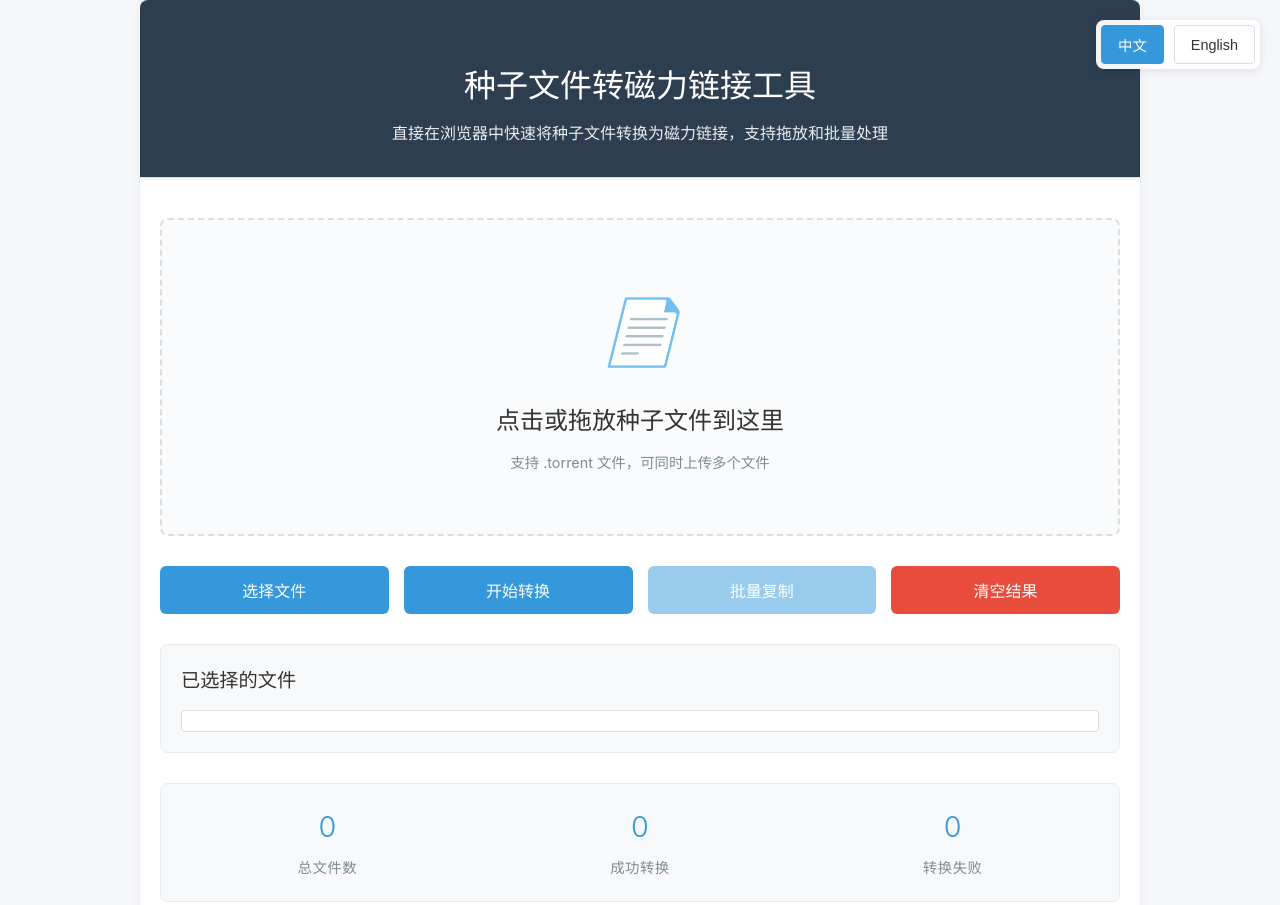
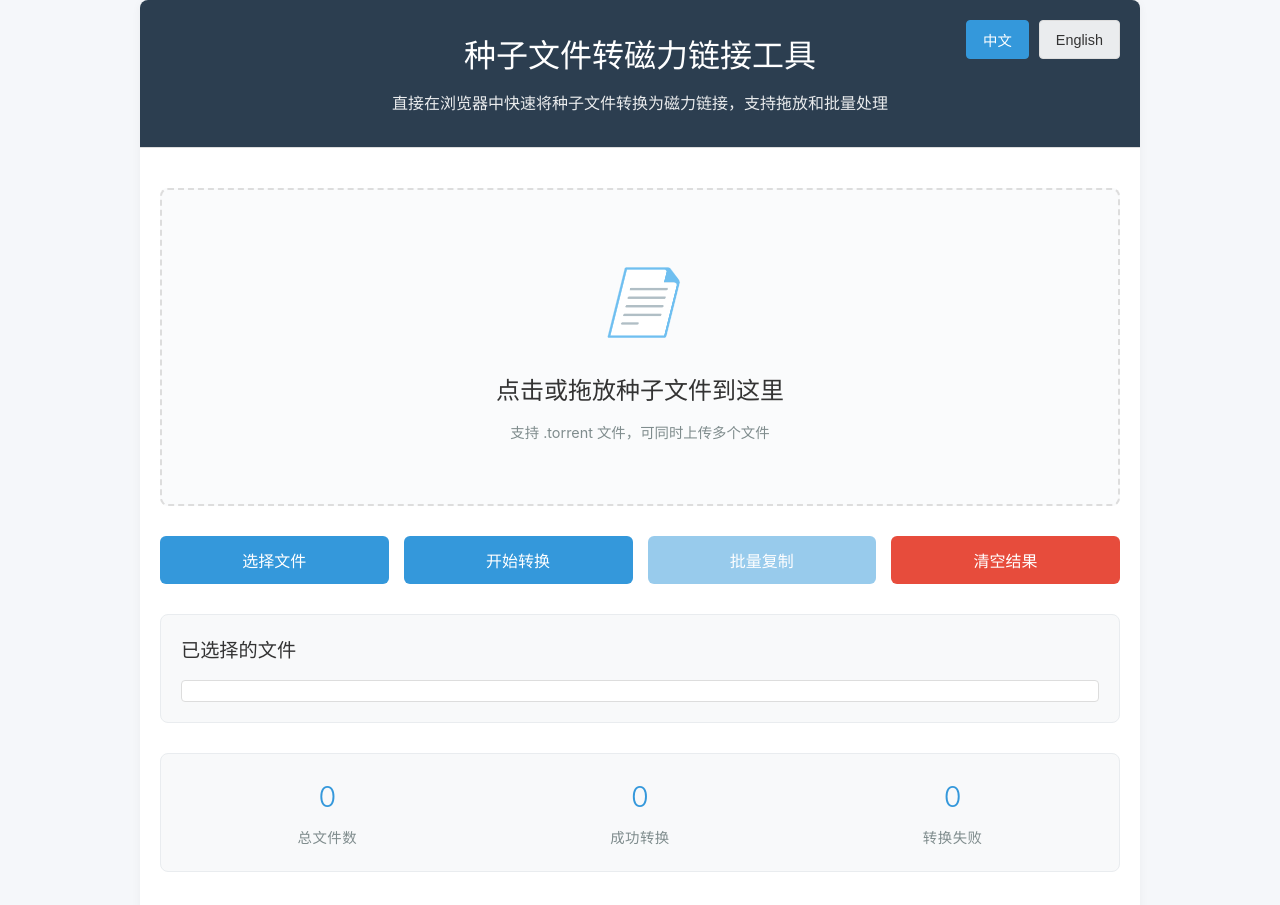
Before and after one commit to coconutscooper-source/magnet, a plain HTML site: page index.html in a window 1280 px wide. Shown: the top 905 px of the page. Drawn offline with Linux system fonts and the light colour scheme.

Commit message:
将语言切换按钮固定在标题栏内

```diff
--- a/index.html
+++ b/index.html
@@ -31,7 +31,7 @@
         .header {
             background: #2c3e50;
             color: white;
-            padding: 60px 20px 30px;
+            padding: 30px 20px;
             text-align: center;
             border-bottom: 1px solid #ddd;
             position: relative;
@@ -498,16 +498,34 @@
 
         /* 语言切换按钮 */
         .lang-switcher {
-            position: fixed;
+            position: absolute;
             top: 20px;
             right: 20px;
             display: flex;
             gap: 10px;
-            z-index: 1000;
-            background: rgba(255, 255, 255, 0.95);
-            padding: 5px;
-            border-radius: 8px;
-            box-shadow: 0 2px 10px rgba(0, 0, 0, 0.1);
+        }
+
+        .lang-btn {
+            padding: 5px 10px;
+            font-size: 0.8rem;
+            font-weight: 500;
+            border: 1px solid rgba(255, 255, 255, 0.3);
+            background: rgba(255, 255, 255, 0.2);
+            color: white;
+            border-radius: 4px;
+            cursor: pointer;
+            transition: all 0.3s ease;
+        }
+
+        .lang-btn:hover {
+            background: rgba(255, 255, 255, 0.3);
+            border-color: rgba(255, 255, 255, 0.5);
+        }
+
+        .lang-btn.active {
+            background: rgba(255, 255, 255, 0.4);
+            border-color: rgba(255, 255, 255, 0.6);
+            color: white;
         }
 
         .lang-btn {
@@ -536,13 +554,12 @@
     </style>
 </head>
 <body>
-    <div class="lang-switcher">
-        <button class="lang-btn active" onclick="switchLanguage('zh')">中文</button>
-        <button class="lang-btn" onclick="switchLanguage('en')">English</button>
-    </div>
-
     <div class="container">
         <div class="header">
+            <div class="lang-switcher">
+                <button class="lang-btn active" onclick="switchLanguage('zh')">中文</button>
+                <button class="lang-btn" onclick="switchLanguage('en')">English</button>
+            </div>
             <h1 data-lang-zh="种子文件转磁力链接工具" data-lang-en="Torrent to Magnet Link Converter">种子文件转磁力链接工具</h1>
             <p data-lang-zh="直接在浏览器中快速将种子文件转换为磁力链接，支持拖放和批量处理" data-lang-en="Quickly convert torrent files to magnet links directly in your browser, supporting drag and drop and batch processing">直接在浏览器中快速将种子文件转换为磁力链接，支持拖放和批量处理</p>
         </div>
```
